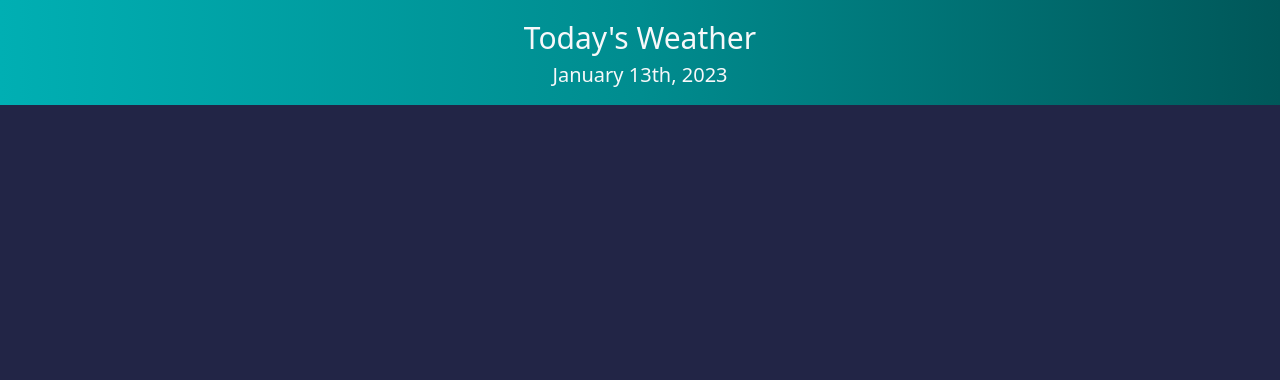
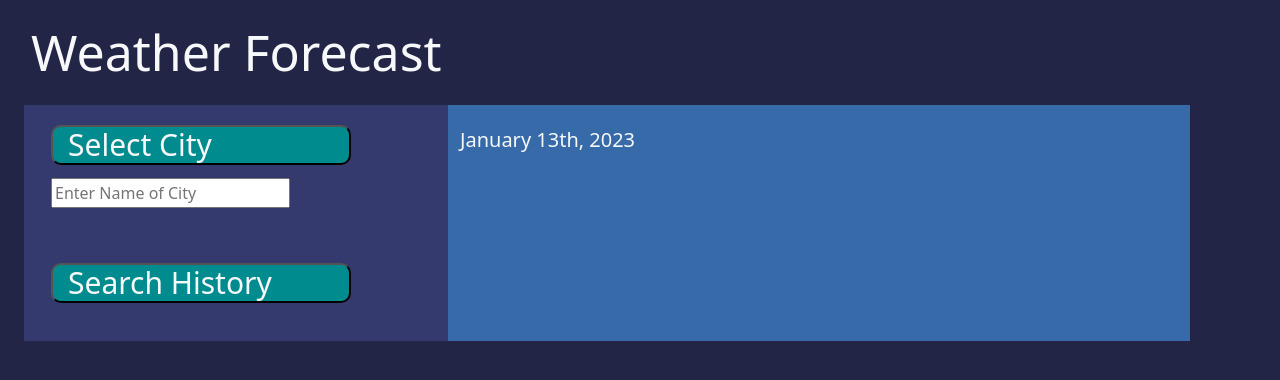
Before and after one commit to kcschaefs/weather-app, a plain HTML site: page index.html in a window 1280 px wide. Drawn offline with nearby package versions, Linux system fonts and the light colour scheme.

Commit message:
updated layout and styling

```diff
--- a/assets/css/style.css
+++ b/assets/css/style.css
@@ -12,14 +12,54 @@ body {
 }
 
 .header {
-  background-color: var(--green);
-background: linear-gradient(270deg, rgba(0,87,89,1) 0%, rgba(0,140,143,1) 50%, rgba(0,175,179,1) 100%);
   color: var(--white);
   text-align: center;
-  font-size: 30px;;
+  font-size: 50px;;
   padding: 15px 0px 15px 0px;
+  margin: 0px 15px 0px 15px;
 }
 
 #currentDate {
   font-size: 20px;
+  padding: 20px 0px 10px 0px;
 }
+
+/* .row {
+  outline: solid 1px red;
+} */
+
+.column {
+  text-align: left;
+}
+
+.selector {
+  margin-left: 20px;
+  background: #353A6E;
+}
+
+.accordion-item {
+  padding: 20px 20px 30px 5px;
+}
+
+.accordion-button {
+  padding: 0px 15px 0px 15px;
+  border-radius: 10px;
+  margin: 0px 0px 0px 10px;
+  background-color: var(--green);
+  color: var(--white);
+  font-size: 30px;
+  width: 300px;
+  text-align: left;
+}
+
+input {
+  margin: 5px 5px 5px 10px;
+}
+
+#storedLocation {
+  margin: 15px 5px 5px 10px;
+}
+
+.renderArea {
+  background-color: var(--blue);
+}
--- a/index.html
+++ b/index.html
@@ -19,23 +19,62 @@
 <body>
 
   <header class="header">
-    <div>Today's Weather</div>
-    <div id="currentDate"></div>
+    <div class="container-fluid">
+      <div class="row">
+        <div class="col-8 column">Weather Forecast</div>
+      </div>
+    </div>
   </header>
-
-  <section>
-    <div class="container-fluid">
 
 
 
+  <section class="container-fluid">
+    <div class="row">
+      <div class="col-4 selector">
+        <div class="accordion" id="accordionExample">
+          <div class="accordion-item">
+            <h2 class="accordion-header" id="headingOne">
+              <button class="accordion-button" type="button" data-toggle="collapse" data-target="#collapseOne"
+                aria-expanded="true" aria-controls="collapseOne">
+                Select City
+              </button>
+            </h2>
+            <div id="collapseOne" class="accordion-collapse collapse show" aria-labelledby="headingOne"
+              data-bs-parent="#accordionExample">
+              <div class="accordion-body">
+                <input type=text id="locationSearch" name="searchBar" placeholder="Enter Name of City">
+              </div>
+            </div>
+          </div>
+          <div class="accordion-item">
+            <h2 class="accordion-header" id="headingTwo locationSearch">
+              <button class="accordion-button collapsed" type="button" data-toggle="collapse" data-target="#collapseTwo"
+                aria-expanded="false" aria-controls="collapseTwo">
+                Search History
+              </button>
+            </h2>
+            <div id="collapseTwo" class="accordion-collapse collapse" aria-labelledby="headingTwo"
+              data-bs-parent="#accordionExample">
+              <div class="accordion-body" id="storedLocation">
+                city buttons will go here
+              </div>
+            </div>
+          </div>
+        </div>
+      </div>
+      <div class="col-7 renderArea">
+        <div id="currentDate" class="col-5 column"></div>
 
+      </div>
+    </div>
 
-    </div>
   </section>
 
   <!-- search bar for city and search button are what you see when you log in -->
 
   <!-- upon search, data will show to the right for 5 day forecast for the city you searched -->
+
+
 
 
   <script src="https://cdnjs.cloudflare.com/ajax/libs/jquery/3.2.1/jquery.min.js"></script>
```
Also changed, not shown: assets/js/notes.js (added, +226 -0 lines), assets/js/script.js (+4 -3 lines).
